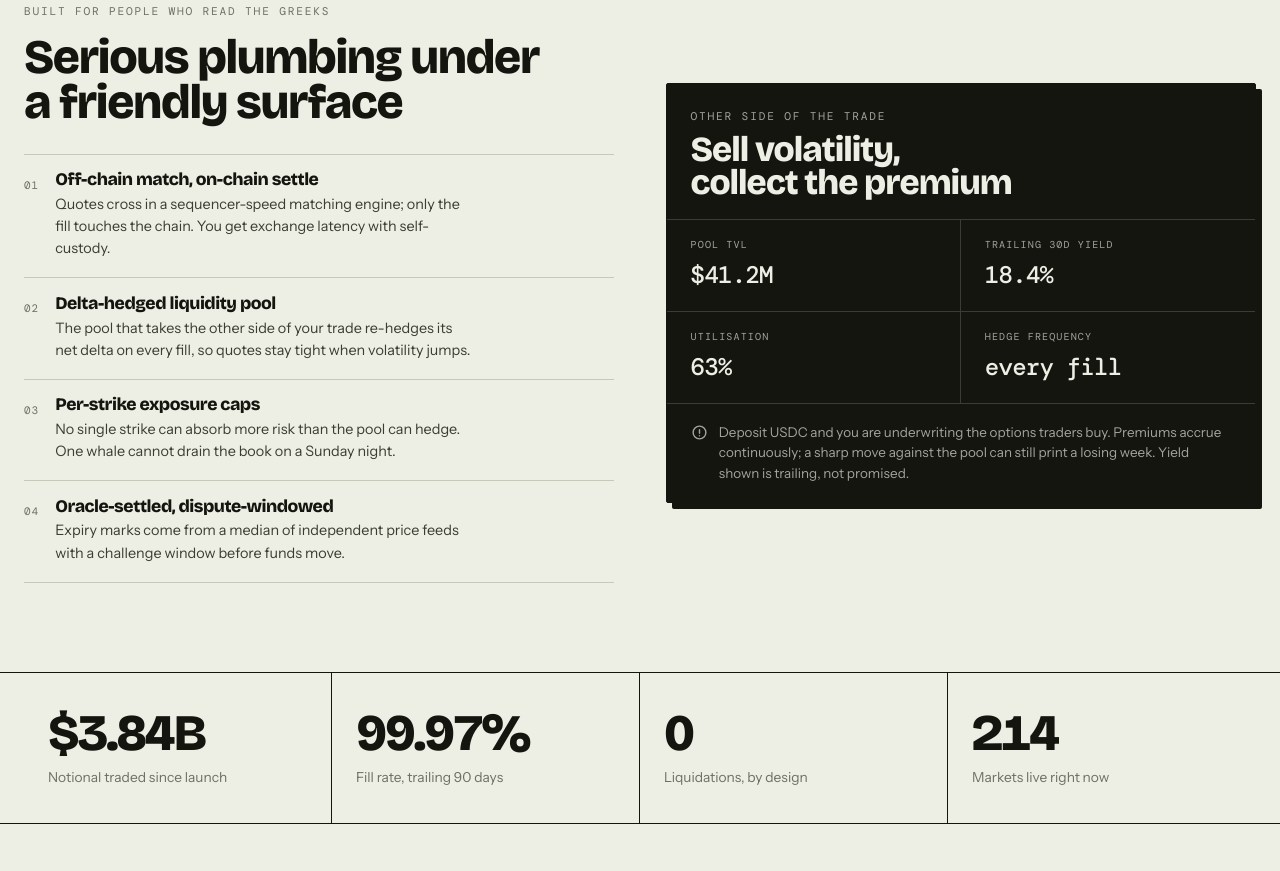
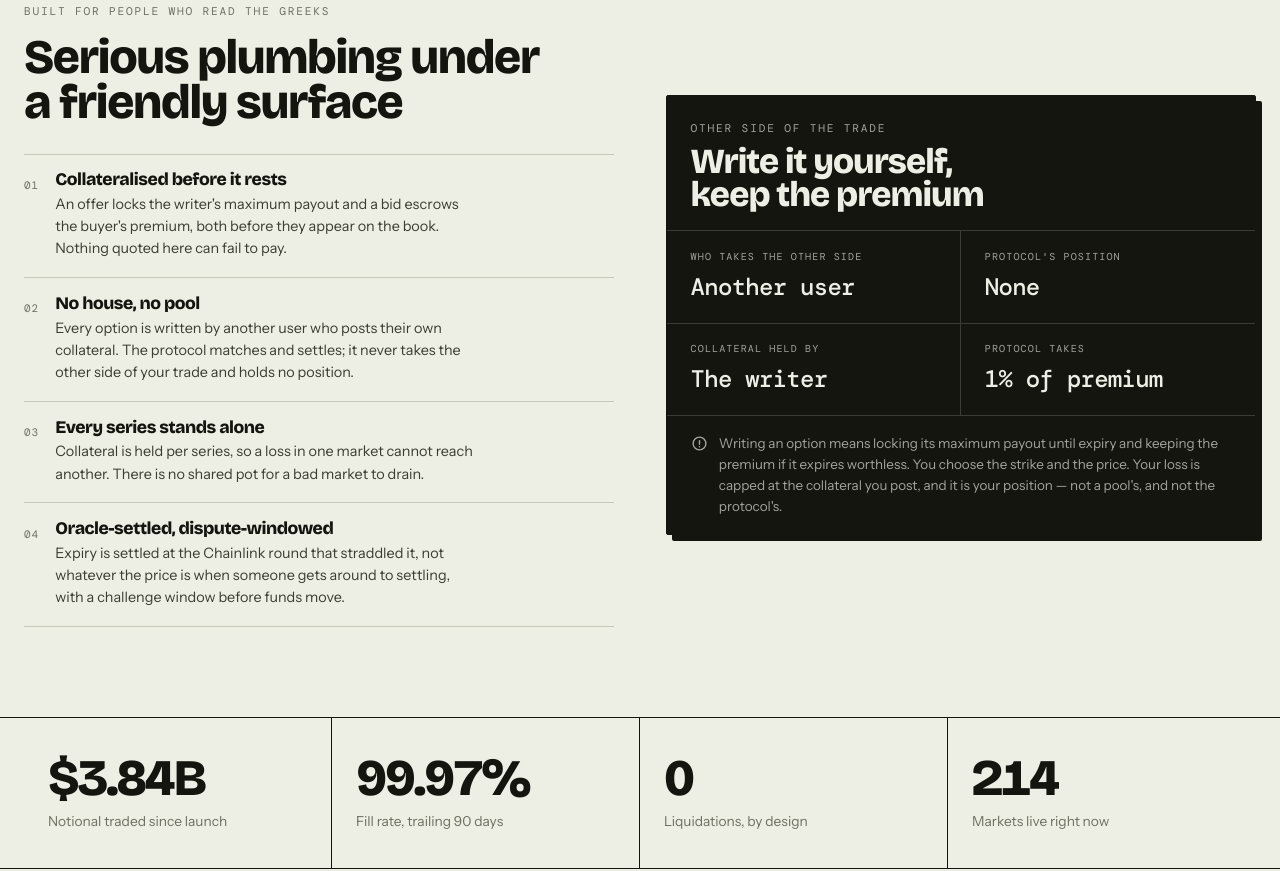
Before and after one commit to Hockeystickhq/hockeystick, a website: page index.html in a window 1280 px wide. Shown: the part 3471-4342 px from the top of the page. Drawn offline with nearby package versions, Linux system fonts and the light colour scheme.

Commit message:
Make the book the exchange and stop advertising the pool
The site sold a pooled vault - "Deposit USDC and you are underwriting the options
traders buy" - beside $41.2M of TVL and an 18.4% trailing yield. Those numbers
were illustrative copy from the concept design, and they sat a few hundred pixels
from real contract addresses and a real token. Anyone reading them as performance
data would have been reading fabricated performance data, so they are gone.

Three feature claims were describing a protocol this is not. There is no
off-chain matching engine; fills settle on chain. There is no delta hedging - the
contracts README says so plainly, and claiming otherwise on the marketing page is
the kind of gap someone finds by reading the source we now link to. And expiry
settles at the Chainlink round straddling it, not a median of independent feeds.
Each now says what the code does.

HockeystickVault is demoted to "not in use". It is a working contract and stays
in the repository, but a pooled design means the pool underwrites every winning
trade, and with no outside LPs that pool is one person. The book carries no such
exposure: every outbound transfer returns collateral its own counterparty posted,
and the only owner withdrawal is accrued fees.

```diff
--- a/index.html
+++ b/index.html
@@ -1144,19 +1144,19 @@ details p{padding:0 0 1.35rem;color:var(--ink-2);max-width:66ch;font-size:.95rem
       <div class="feat-list">
         <div class="feat">
           <span class="k">01</span>
-          <div><h3>Off-chain match, on-chain settle</h3><p>Quotes cross in a sequencer-speed matching engine; only the fill touches the chain. You get exchange latency with self-custody.</p></div>
+          <div><h3>Collateralised before it rests</h3><p>An offer locks the writer's maximum payout and a bid escrows the buyer's premium, both before they appear on the book. Nothing quoted here can fail to pay.</p></div>
         </div>
         <div class="feat">
           <span class="k">02</span>
-          <div><h3>Delta-hedged liquidity pool</h3><p>The pool that takes the other side of your trade re-hedges its net delta on every fill, so quotes stay tight when volatility jumps.</p></div>
+          <div><h3>No house, no pool</h3><p>Every option is written by another user who posts their own collateral. The protocol matches and settles; it never takes the other side of your trade and holds no position.</p></div>
         </div>
         <div class="feat">
           <span class="k">03</span>
-          <div><h3>Per-strike exposure caps</h3><p>No single strike can absorb more risk than the pool can hedge. One whale cannot drain the book on a Sunday night.</p></div>
+          <div><h3>Every series stands alone</h3><p>Collateral is held per series, so a loss in one market cannot reach another. There is no shared pot for a bad market to drain.</p></div>
         </div>
         <div class="feat">
           <span class="k">04</span>
-          <div><h3>Oracle-settled, dispute-windowed</h3><p>Expiry marks come from a median of independent price feeds with a challenge window before funds move.</p></div>
+          <div><h3>Oracle-settled, dispute-windowed</h3><p>Expiry is settled at the Chainlink round that straddled it, not whatever the price is when someone gets around to settling, with a challenge window before funds move.</p></div>
         </div>
       </div>
     </div>
@@ -1164,17 +1164,17 @@ details p{padding:0 0 1.35rem;color:var(--ink-2);max-width:66ch;font-size:.95rem
       <div class="vault">
         <div class="vault-head">
           <p class="eyebrow">Other side of the trade</p>
-          <h3>Sell volatility,<br>collect the premium</h3>
+          <h3>Write it yourself,<br>keep the premium</h3>
         </div>
         <div class="vault-rows">
-          <div><span>Pool TVL</span><b>$41.2M</b></div>
-          <div><span>Trailing 30d yield</span><b>18.4%</b></div>
-          <div><span>Utilisation</span><b>63%</b></div>
-          <div><span>Hedge frequency</span><b>every fill</b></div>
+          <div><span>Who takes the other side</span><b>Another user</b></div>
+          <div><span>Protocol's position</span><b>None</b></div>
+          <div><span>Collateral held by</span><b>The writer</b></div>
+          <div><span>Protocol takes</span><b>1% of premium</b></div>
         </div>
         <div class="vault-note">
           <svg width="17" height="17" viewBox="0 0 24 24" fill="none" stroke="currentColor" stroke-width="2" style="flex:none;margin-top:2px" aria-hidden="true"><circle cx="12" cy="12" r="9"/><path d="M12 8v5M12 16.5v.01" stroke-linecap="round"/></svg>
-          <span>Deposit USDC and you are underwriting the options traders buy. Premiums accrue continuously; a sharp move against the pool can still print a losing week. Yield shown is trailing, not promised.</span>
+          <span>Writing an option means locking its maximum payout until expiry and keeping the premium if it expires worthless. You choose the strike and the price. Your loss is capped at the collateral you post, and it is your position — not a pool's, and not the protocol's.</span>
         </div>
       </div>
     </div>
@@ -1264,12 +1264,12 @@ details p{padding:0 0 1.35rem;color:var(--ink-2);max-width:66ch;font-size:.95rem
           <tr>
             <td class="name">HockeystickBook</td>
             <td class="addr"><a class="mono" href="https://explorer.testnet.chain.robinhood.com/address/0x71F46421AB4e15af12E63B23eB88c8d2f4e508df" target="_blank" rel="noopener" title="0x71F46421AB4e15af12E63B23eB88c8d2f4e508df">0x71F46421AB4e15af12E63B23eB88c8d2f4e508df</a></td>
-            <td class="name">order book</td>
+            <td class="name">live &middot; no house</td>
           </tr>
           <tr>
             <td class="name">HockeystickVault</td>
             <td class="addr"><a class="mono" href="https://explorer.testnet.chain.robinhood.com/address/0x2a4d14f5f7ad1cde33d9687caf732087bb2df79e" target="_blank" rel="noopener" title="0x2a4d14f5f7ad1cde33d9687caf732087bb2df79e">0x2a4d14f5f7ad1cde33d9687caf732087bb2df79e</a></td>
-            <td class="name">core</td>
+            <td class="name">not in use</td>
           </tr>
           <tr>
             <td class="name">TestUSDC</td>
@@ -1299,7 +1299,7 @@ details p{padding:0 0 1.35rem;color:var(--ink-2);max-width:66ch;font-size:.95rem
           </tbody>
         </table>
       </div>
-      <p class="addr-foot"><strong>Two ways to trade the same options.</strong> The <em>book</em> is peer-to-peer: a writer posts collateral and an ask, a buyer fills it, and the protocol never takes a side. The <em>vault</em> is pooled: it always quotes every strike, with LPs on the other side. Both settle identically against the same oracles. <strong>Testnet only, and not audited.</strong> Balances here carry no value: claim tUSDC from the faucet to try it. Testnet aggregators are writable stand-ins; Chainlink has not deployed feeds to this network. The production ChainlinkOracle adapter runs unchanged in front of them. Full deployment record, including aggregators and volatility parameters, is in <a href="https://github.com/Hockeystickhq/hockeystick/blob/main/contracts/deploy/testnet.json" target="_blank" rel="noopener">contracts/deploy/testnet.json</a>.</p>
+      <p class="addr-foot"><strong>The book is the exchange.</strong> A writer posts collateral and an ask, a buyer fills it, and the protocol never takes the other side — it holds no position and cannot lose on a trade. <em>HockeystickVault</em> is an earlier pooled design in which a shared pot underwrites every trade; it is kept in the repository for reference and is <strong>not part of the exchange</strong>. Do not deposit into it. <strong>Testnet only, and not audited.</strong> Balances here carry no value: claim tUSDC from the faucet to try it. Testnet aggregators are writable stand-ins; Chainlink has not deployed feeds to this network. The production ChainlinkOracle adapter runs unchanged in front of them. Full deployment record, including aggregators and volatility parameters, is in <a href="https://github.com/Hockeystickhq/hockeystick/blob/main/contracts/deploy/testnet.json" target="_blank" rel="noopener">contracts/deploy/testnet.json</a>.</p>
     </div>
   </div>
 </section>
```
